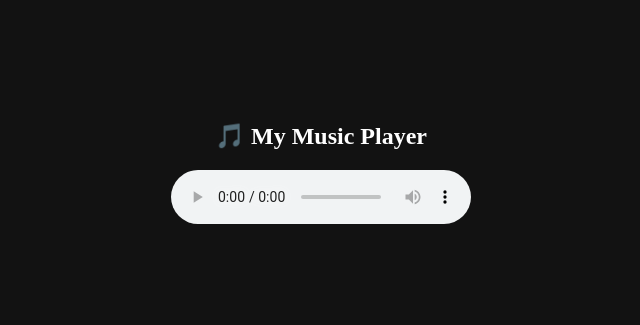
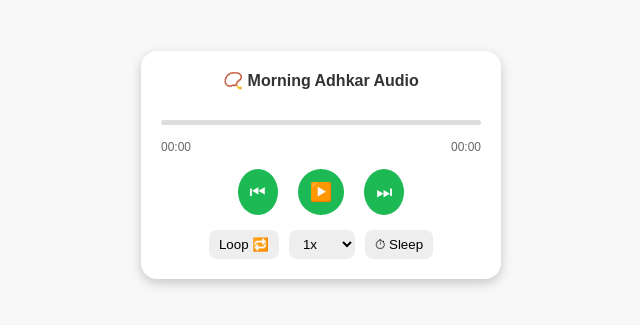
Before and after one commit to AbdullahAnsari7/adhkar-host, a plain HTML site: page index.html in a window 1280 px wide. Shown: the part 235-560 px from the top of the page, without its empty margins (319-959 px from the left). Drawn offline with Linux system fonts and the light colour scheme.

Commit message:
Update index.html

```diff
--- a/index.html
+++ b/index.html
@@ -2,15 +2,206 @@
 <html lang="en">
 <head>
   <meta charset="UTF-8">
-  <meta name="viewport" content="width=device-width,initial-scale=1">
-  <title>Music Player</title>
+  <meta name="viewport" content="width=device-width, initial-scale=1.0">
+  <title>Morning Adhkar Audio</title>
+  <style>
+    body {
+      font-family: Arial, sans-serif;
+      background: #f8f8f8;
+      margin: 0;
+      display: flex;
+      justify-content: center;
+      align-items: center;
+      height: 100vh;
+    }
+
+    .player {
+      width: 320px;
+      background: #fff;
+      padding: 20px;
+      border-radius: 16px;
+      box-shadow: 0 4px 12px rgba(0,0,0,0.2);
+      display: flex;
+      flex-direction: column;
+      align-items: center;
+    }
+
+    .title {
+      font-weight: bold;
+      margin-bottom: 15px;
+      color: #333;
+    }
+
+    .progress-container {
+      width: 100%;
+      height: 5px;
+      background: #ddd;
+      border-radius: 5px;
+      margin: 15px 0;
+      cursor: pointer;
+      position: relative;
+    }
+
+    .progress {
+      height: 100%;
+      width: 0%;
+      background: #1db954;
+      border-radius: 5px;
+    }
+
+    .time {
+      width: 100%;
+      display: flex;
+      justify-content: space-between;
+      font-size: 12px;
+      color: #666;
+    }
+
+    .controls {
+      display: flex;
+      justify-content: center;
+      gap: 20px;
+      margin-top: 15px;
+    }
+
+    .btn {
+      background: #1db954;
+      border: none;
+      padding: 12px;
+      border-radius: 50%;
+      color: white;
+      font-size: 18px;
+      cursor: pointer;
+      transition: background 0.3s;
+    }
+
+    .btn:hover {
+      background: #159a43;
+    }
+
+    .options {
+      margin-top: 15px;
+      display: flex;
+      gap: 10px;
+      font-size: 14px;
+    }
+
+    .options button, .options select {
+      padding: 6px 10px;
+      border-radius: 8px;
+      border: none;
+      cursor: pointer;
+      background: #eee;
+    }
+
+    .options button:hover {
+      background: #ddd;
+    }
+  </style>
 </head>
-<body style="background:#121212;display:flex;justify-content:center;align-items:center;height:100vh;margin:0">
-  <div>
-    <h2 style="color:white;text-align:center">🎵 My Music Player</h2>
-    <audio controls style="width:300px">
-      <source src="Morning Adhkar (Remembrance) - Recite Daily with Mufti Menk.mp3" type="audio/mp3">
-    </audio>
+<body>
+  <div class="player">
+    <div class="title">📿 Morning Adhkar Audio</div>
+
+    <div class="progress-container" onclick="setProgress(event)">
+      <div class="progress" id="progress"></div>
+    </div>
+    <div class="time">
+      <span id="currentTime">00:00</span>
+      <span id="duration">00:00</span>
+    </div>
+
+    <div class="controls">
+      <button class="btn" onclick="backward()">⏮</button>
+      <button class="btn" onclick="togglePlay()" id="playBtn">▶️</button>
+      <button class="btn" onclick="forward()">⏭</button>
+    </div>
+
+    <div class="options">
+      <button onclick="toggleLoop()">Loop 🔁</button>
+      <select onchange="changeSpeed(this.value)">
+        <option value="0.5">0.5x</option>
+        <option value="1" selected>1x</option>
+        <option value="1.5">1.5x</option>
+        <option value="2">2x</option>
+      </select>
+      <button onclick="setSleep()">⏱ Sleep</button>
+    </div>
   </div>
+
+  <audio id="audio" src="Morning Adhkar (Remembrance) - Recite Daily with Mufti Menk.mp3"></audio>
+
+  <script>
+    const audio = document.getElementById("audio");
+    const playBtn = document.getElementById("playBtn");
+    const progress = document.getElementById("progress");
+    const currentTimeEl = document.getElementById("currentTime");
+    const durationEl = document.getElementById("duration");
+    let sleepTimeout;
+
+    function togglePlay() {
+      if (audio.paused) {
+        audio.play();
+        playBtn.textContent = "⏸";
+      } else {
+        audio.pause();
+        playBtn.textContent = "▶️";
+      }
+    }
+
+    function updateProgress() {
+      const percent = (audio.currentTime / audio.duration) * 100;
+      progress.style.width = percent + "%";
+      currentTimeEl.textContent = formatTime(audio.currentTime);
+      durationEl.textContent = formatTime(audio.duration);
+    }
+
+    function setProgress(e) {
+      const width = e.currentTarget.clientWidth;
+      const clickX = e.offsetX;
+      const duration = audio.duration;
+      audio.currentTime = (clickX / width) * duration;
+    }
+
+    function formatTime(sec) {
+      if (isNaN(sec)) return "00:00";
+      const minutes = Math.floor(sec / 60);
+      const seconds = Math.floor(sec % 60);
+      return `${minutes}:${seconds < 10 ? "0" : ""}${seconds}`;
+    }
+
+    function backward() {
+      audio.currentTime -= 10;
+    }
+
+    function forward() {
+      audio.currentTime += 10;
+    }
+
+    function toggleLoop() {
+      audio.loop = !audio.loop;
+      alert("Loop " + (audio.loop ? "enabled" : "disabled"));
+    }
+
+    function changeSpeed(val) {
+      audio.playbackRate = val;
+    }
+
+    function setSleep() {
+      clearTimeout(sleepTimeout);
+      let minutes = prompt("Enter sleep timer in minutes:");
+      if (minutes > 0) {
+        sleepTimeout = setTimeout(() => {
+          audio.pause();
+          playBtn.textContent = "▶️";
+          alert("Sleep timer ended ⏱");
+        }, minutes * 60000);
+        alert("Sleep timer set for " + minutes + " minutes");
+      }
+    }
+
+    audio.addEventListener("timeupdate", updateProgress);
+    audio.addEventListener("ended", () => playBtn.textContent = "▶️");
+  </script>
 </body>
 </html>
```
